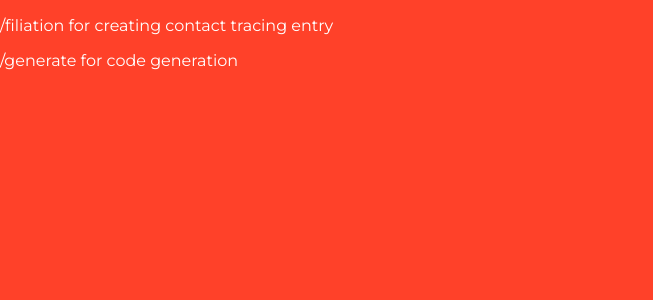
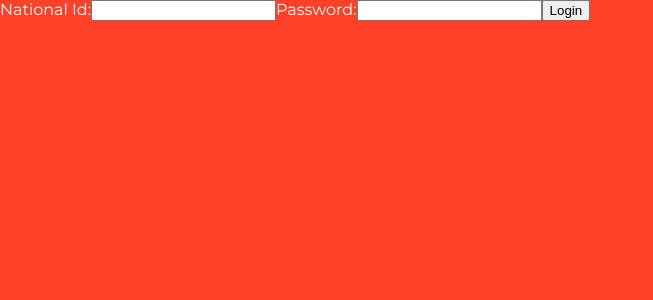
Before and after one commit to syedsaadali111/efts, a React (Create React App) app in the folder client/: page /login in a window 1280 px wide. Shown: the top 300 px of the page, without its empty margins (0-653 px from the left). Built offline with nearby package versions, Linux system fonts and the light colour scheme.

Commit message:
Added login logic skeleton

```diff
--- a/client/src/components/App/App.jsx
+++ b/client/src/components/App/App.jsx
@@ -1,22 +1,30 @@
 import './App.css';
 import CreateEntry from '../../pages/CreateEntry/CreateEntry';
-import {Switch, Route} from 'react-router-dom';
+import {Switch, Route, Redirect} from 'react-router-dom';
 import GenerateCode from '../../pages/GenerateCode/GenerateCode';
+import Login from '../../pages/Login/Login';
+import AuthProvider from '../../components/AuthProvider/AuthProvider';
+import Home from '../../pages/Home/Home';
 
 function App() {
   return (
     <>
       <Switch>
-        <Route path="/filiation">
-          <CreateEntry />
+        <Route exact path="/login">
+          <Login />
         </Route>
-        <Route path="/generate">
-          <GenerateCode />
-        </Route>
-        <Route path="/">
-          <p>/filiation for creating contact tracing entry</p>
-          <p>/generate for code generation</p>
-        </Route>
+        <AuthProvider>
+          <Route exact path="/">
+            <Home/>
+          </Route>
+          <Route path="/filiation">
+            <CreateEntry />
+          </Route>
+          <Route path="/generate">
+            <GenerateCode />
+          </Route>
+        </AuthProvider>
+        <Redirect to="/" />
       </Switch>
     </>
   );
--- /dev/null
+++ b/client/src/components/AuthProvider/AuthProvider.jsx
@@ -0,0 +1,53 @@
+import React, { Component } from 'react';
+import { getJWT } from '../../helpers/jwt';
+import { withRouter } from 'react-router-dom';
+import { UserContext } from '../../helpers/userContext';
+
+class AuthProvider extends Component {
+    constructor(props) {
+        super(props);
+
+        this.state = {
+            user: undefined
+        }
+    }
+
+    componentDidMount() {
+        //get jwt
+        const jwt = getJWT();
+        console.log(jwt);
+        if (!jwt) {
+            this.props.history.push('/login');
+        }
+
+        //TODO: send request to /getUser, set state to the returned user info.
+        // If error in request, remove jwt and redirect to /login,
+
+        this.setState({
+            ...this.state,
+            user: {
+                id: '99542836758',
+                name: 'Syed Saad Ali',
+                eftsCode: 'EFTS-1111-1111-1111'
+            }
+        });
+
+    }
+
+    render() {
+
+        if (this.state.user === undefined) {
+            return (
+                <div>Loading...</div>
+            )
+        }
+
+        return (
+            <UserContext.Provider value={this.state.user}>
+                {this.props.children}
+            </UserContext.Provider>
+        );
+    }
+}
+
+export default withRouter(AuthProvider);
--- /dev/null
+++ b/client/src/helpers/jwt.js
@@ -0,0 +1,3 @@
+export const getJWT = () => {
+    return localStorage.getItem('jwt');
+}
--- /dev/null
+++ b/client/src/helpers/userContext.js
@@ -0,0 +1,3 @@
+import React from 'react';
+
+export const UserContext = React.createContext();
--- a/client/src/pages/CreateEntry/CreateEntry.jsx
+++ b/client/src/pages/CreateEntry/CreateEntry.jsx
@@ -1,8 +1,11 @@
-import React, { useState } from 'react';
+import React, { useState, useContext } from 'react';
 import styles from './CreateEntry.module.css';
 import axios from 'axios';
+import { UserContext } from '../../helpers/userContext';
 
 const CreateEntry = () => {
+
+    const user = useContext(UserContext);
 
     const [codes, setCodes] = useState(["EFTS-"]);
     const [userCode, setUserCode] = useState("EFTS-");
@@ -100,6 +103,7 @@ const CreateEntry = () => {
         <div className={styles.container}>
             <div className={styles.header}>
                 <h1>Meeting Someone?</h1>
+                <h1>{user.name}</h1>
             </div>
             <div className={styles.main}>
                 <div className={styles.addCodesDiv}>
--- a/client/src/pages/GenerateCode/GenerateCode.jsx
+++ b/client/src/pages/GenerateCode/GenerateCode.jsx
@@ -1,8 +1,11 @@
-import React, { useState } from 'react';
+import React, { useContext, useState } from 'react';
 import styles from './GenerateCode.module.css'
 import axios from 'axios';
+import { UserContext } from '../../helpers/userContext';
 
 const GenerateCode = () => {
+
+    const user = useContext(UserContext);
 
     const [state, setState] = useState({
         "TC": '',
@@ -63,6 +66,7 @@ const GenerateCode = () => {
         <div className={styles.container}>
             <div className={styles.header}>
                 <h1>Generate your EFTS code</h1>
+                <h1>{user.name}</h1>
             </div>
             <div className={styles.main}>
                 <h2>Enter your credentials</h2>
--- /dev/null
+++ b/client/src/pages/Home/Home.jsx
@@ -0,0 +1,17 @@
+import React, { useContext } from 'react';
+import {Link} from 'react-router-dom';
+import { UserContext } from '../../helpers/userContext';
+const Home = () => {
+
+    const user = useContext(UserContext);
+
+    return (
+        <>
+            <h1>{user.name}</h1>
+            <Link to='/filiation'>/filiation</Link>
+            <Link to='/generate'>/generate</Link>
+        </>
+    );
+}
+
+export default Home;
--- /dev/null
+++ b/client/src/pages/Login/Login.jsx
@@ -0,0 +1,40 @@
+import React, {useState} from 'react';
+import {useHistory} from 'react-router-dom';
+
+const Login = () => {
+
+    const history = useHistory();
+
+    const [formValues, setFormValues] = useState({
+        id: "",
+        password: ""
+    });
+
+    const handleSubmit = (e) => {
+        e.preventDefault();
+        //TODO: Send request to /login, get token, and save it in local storage, then redirect to home page
+        localStorage.setItem('jwt', 'this is a token');
+        history.push('/');
+    }
+
+    const handleChange = (e) => {
+        setFormValues( {
+            ...formValues,
+            [e.target.name]: e.target.value
+        });
+    }
+
+    return (
+        <div>
+            <form onSubmit={ (e) => { handleSubmit(e) }}>
+                <label>National Id:</label>
+                <input type="number" name="id" id="id" value={formValues.id} onChange={ (e) => handleChange(e) }/>
+                <label>Password:</label>
+                <input type="password" name="password" id="password" value={formValues.password} onChange={ (e) => handleChange(e) }/>
+                <button type="submit">Login</button>
+            </form>
+        </div>
+    );
+}
+
+export default Login;
```
